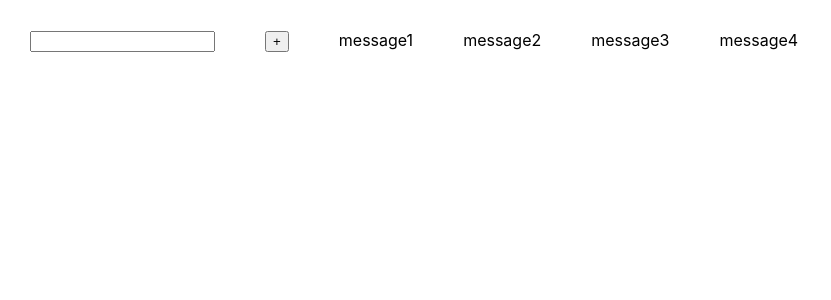
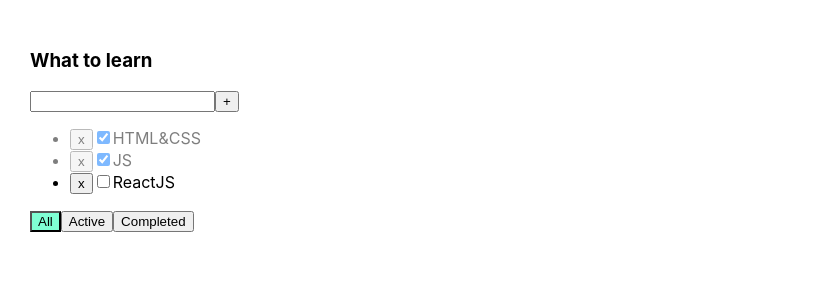
Before and after one commit to RustamGa/todolist-tasks, a React (Create React App) app: page / in a window 1280 px wide. Shown: the top 300 px of the page, without its empty margins (0-831 px from the left). Built offline with nearby package versions, Linux system fonts and the light colour scheme.

Commit message:
Lesson 04.Universal input and button

```diff
--- a/src/App.css
+++ b/src/App.css
@@ -8,17 +8,18 @@
 }
 
 .error {
-  border: red 1px solid;
+  border: red 5px solid;
+  outline: transparent;
+
 }
 
 .error-message {
   color: red;
 }
 
-.active-filter {
+.is-done {
+  opacity: 50%;
+}
+.active {
   background-color: aquamarine;
 }
-
-.is-done {
-  opacity: 0.5;
-}
--- a/src/App.tsx
+++ b/src/App.tsx
@@ -1,45 +1,65 @@
-import React, {ChangeEvent, useState} from 'react';
+import React, {useState} from 'react';
 import './App.css';
-import {FullInput} from "./Components/FullInput";
-import {Input} from "./Components/Input";
-import {Button} from "./Components/Button";
+import {Todolist} from './Todolist';
+import {v1} from "uuid";
 
+export type FilterPropsType = 'All' | 'Active' | 'Completed'
 
 function App() {
 
-    let [message, setMessage] = useState([
-        {message: 'message1'},
-        {message: 'message2'},
-        {message: 'message3'},
-        {message: 'message4'}
+    let [tasks, setTask] = useState([
+        {id: v1(), title: "HTML&CSS", isDone: true},
+        {id: v1(), title: "JS", isDone: true},
+        {id: v1(), title: "ReactJS", isDone: false}
     ])
+    let [filter, setFilter] = useState<FilterPropsType>("All")
 
-    let [title, setTitle] = useState('')
 
-    const addMessage = (title: string) => {
-        setMessage([...message, {message: title}])
+    const removeTasks = (id: string) => {
+        let newTasks = tasks.filter((t) =>
+            t.id !== id,
+        )
+        setTask(newTasks)
+    }
+    const addTask = (newTitle: string) => {
+        let newTask = {
+            id: v1(),
+            title: newTitle,
+            isDone: false
+        }
+        setTask([
+            ...tasks, newTask
+        ])
 
     }
-    const onClickButtonHandler = () => {
-        addMessage(title)
-        setTitle('')
+    const changeFilter = (value: FilterPropsType) => {
+        setFilter(value)
     }
+    let filteredTasks = tasks;
+    if (filter === "Active") {
+        filteredTasks = tasks.filter(t => t.isDone);
+    }
+    if (filter === "Completed") {
+        filteredTasks = tasks.filter(t => t.isDone === false);
+    }
+
+    const onChangeTaskStatus = (taskID: string, isDone: boolean) => {
+    tasks.map(t => t.id === taskID ? {...t, isDone:isDone} : t)
+        setTask([...tasks])
+    }
+
     return (
         <div className="App">
-            <Input setTitle={setTitle} title={title}/>
-            <Button onClickButtonHandler={onClickButtonHandler} title={'+'}/>
-            {/*<FullInput*/}
-            {/*    addMessage={addMessage}*/}
-            {/*/>*/}
-            {message.map((m, index) => {
-                    return (
-                        <div key={index}>
-                            {m.message}
-                        </div>
-                    )
-                }
-            )
-            }
+            <Todolist title="What to learn"
+                      tasks={filteredTasks}
+                      removeTasks={removeTasks}
+                      filter={filter}
+                      changeFilter={changeFilter}
+                      addTask={addTask}
+                      onChangeTaskStatus={onChangeTaskStatus}
+                      active={true}
+            />
+            {/*<Todolist title="Songs" tasks={tasks2} />*/}
         </div>
     );
 }
--- a/src/Components/Button.tsx
+++ /dev/null
@@ -1,22 +0,0 @@
-import React from 'react';
-
-type PropsType = {
-    onClickButtonHandler: () => void
-    title:string
-
-}
-export const Button = (props: PropsType) => {
-
-    const onClickHandler = () => {
-        props.onClickButtonHandler()
-    }
-    return (
-        <div>
-            <button
-                onClick={onClickHandler}
-            >
-                {props.title}
-            </button>
-        </div>
-    );
-};
--- a/src/Components/Input.tsx
+++ /dev/null
@@ -1,16 +0,0 @@
-import React, {ChangeEvent, useState} from 'react';
-type PropsType = {
-    title: string
-    setTitle:(title:string) => void
-}
-export const Input = (props:PropsType) => {
-    const onChangeHandler = (e: ChangeEvent<HTMLInputElement>) => {
-        let title = e.currentTarget.value
-        props.setTitle(title)
-    }
-    return (
-        <div>
-            <input value={props.title} onChange={onChangeHandler}/>
-        </div>
-    );
-};
--- /dev/null
+++ b/src/Todolist.tsx
@@ -0,0 +1,107 @@
+import React, {ChangeEvent, useState} from 'react';
+import {FilterPropsType} from "./App";
+import './App.css'
+import {Button} from "./components/Button";
+import {Input} from "./components/Input";
+
+type TaskType = {
+    id: string
+    title: string
+    isDone: boolean
+}
+
+type PropsType = {
+    title: string
+    tasks: Array<TaskType>
+    removeTasks: (id: string) => void
+    filter: FilterPropsType
+    changeFilter: (value: FilterPropsType) => void
+    addTask: (value: string) => void
+    onChangeTaskStatus: (id: string, isDone: boolean) => void
+    active: boolean
+}
+
+export function Todolist(props: PropsType) {
+    let [title, setValue] = useState('')
+    let [error, setError] = useState<boolean>(false)
+
+    const onChangeHandler = (e: ChangeEvent<HTMLInputElement>) => {
+        let title = e.currentTarget.value
+        setValue(title)
+        setError(false)
+
+    }
+    const onCLickHandler = () => {
+        if (title.trim()!=='')
+        {props.addTask(title)}
+        else {
+            setError(true)
+        }
+        setValue('')
+    }
+
+    const onAllClickHandler = () => {
+        props.changeFilter('All')
+    }
+    const onActiveClickHandler = () => {
+        props.changeFilter('Active')
+    }
+    const onCompletedClickHandler = () => {
+        props.changeFilter('Completed')
+    }
+    const onRemoveClickHandler = (id:string) => props.removeTasks(id)
+
+    return <div>
+        <h3>{props.title}</h3>
+        <div>
+            <Input
+            callBack={props.addTask}
+            />
+            {/*<input className={error ? 'error' : ''}*/}
+            {/*       value={title} onChange={onChangeHandler}*/}
+            {/*       onKeyPress={(event) => {*/}
+            {/*           if (event.key === "Enter") {*/}
+            {/*               onCLickHandler()*/}
+            {/*               setValue('')*/}
+            {/*           }*/}
+            {/*       }}/>*/}
+            <Button callBack={onCLickHandler} title={'+'} className={''}/>
+            {/*<button onClick={onCLickHandler}>+</button>*/}
+            {error&&<div className={'error-message'}>Title is required</div>}
+        </div>
+        <ul>{props.tasks.map((t) => {
+
+            // const onClickHandler = () => props.removeTasks(t.id)
+
+            const onChangeHandler = (e: ChangeEvent<HTMLInputElement>) => {
+                let isDone = e.currentTarget.checked
+                props.onChangeTaskStatus(t.id, t.isDone = isDone)
+            }
+            return (
+                <li className={t.isDone ? "is-done" : ""} key={t.id}>
+                    <Button
+                        callBack={()=>onRemoveClickHandler(t.id)}
+                        title={"x"}
+                        className={''}
+
+                    />
+                    <input type="checkbox"
+                           checked={t.isDone}
+                           onChange={onChangeHandler}
+                    />
+                    <span>{t.title}</span></li>
+            )
+        })}
+        </ul>
+        <div>
+            <Button className={props.filter === "All" ? 'active' : ''} callBack={onAllClickHandler} title={'All'}/>
+            <Button className={props.filter === "Active" ? 'active' : ''} callBack={onActiveClickHandler} title={'Active'}/>
+            <Button className={props.filter === "Completed" ? 'active' : ''} callBack={onCompletedClickHandler} title={'Completed'}/>
+            {/*<button  onClick={onAllClickHandler}>All</button>*/}
+            {/*<button className={props.filter === "Active" ? 'active' : ''} onClick={onActiveClickHandler}>Active</button>*/}
+            {/*<button className={props.filter === "Completed" ? 'active' : ''}*/}
+            {/*        onClick={onCompletedClickHandler}>Completed*/}
+            {/*</button>*/}
+        </div>
+    </div>
+}
--- /dev/null
+++ b/src/components/Button.tsx
@@ -0,0 +1,11 @@
+import React from 'react';
+type PropsType = {
+    callBack: () => void
+    title: string
+    className:string
+}
+export const Button = (props:PropsType) => {
+    return (
+            <button className={props.className} onClick={props.callBack}>{props.title}</button>
+    );
+};
--- /dev/null
+++ b/src/components/Input.tsx
@@ -0,0 +1,39 @@
+import React, {ChangeEvent, useState} from 'react';
+
+type PropsType = {
+    callBack: (title: string) => void
+}
+
+export const Input = (props: PropsType) => {
+    let [title, setValue] = useState('')
+    let [error, setError] = useState<boolean>(false)
+
+    const onChangeHandler = (e: ChangeEvent<HTMLInputElement>) => {
+        let title = e.currentTarget.value
+        setValue(title)
+        setError(false)
+
+    }
+
+    const onCLickHandler = () => {
+        if (title.trim() !== '') {
+            props.callBack(title)
+        } else {
+            setError(true)
+        }
+        setValue('')
+    }
+
+    return (
+        <input
+            value={title}
+            onChange={onChangeHandler}
+            onKeyPress={(event) => {
+                if (event.key === "Enter") {
+                    onCLickHandler()
+                    setValue('')
+                }
+
+            }}/>
+    );
+};
```
Also changed, not shown: src/AddItemForm.tsx (deleted, +0 -47 lines), src/Components/FullInput.tsx (deleted, +0 -26 lines).
